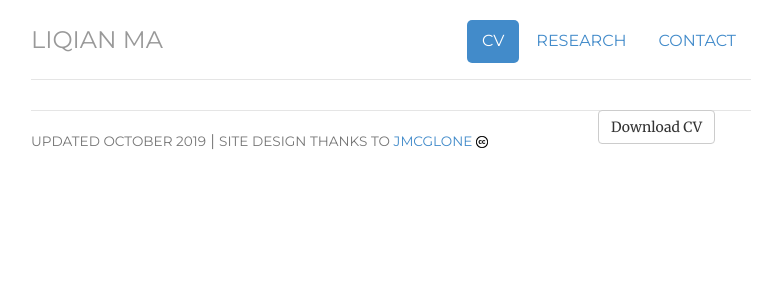
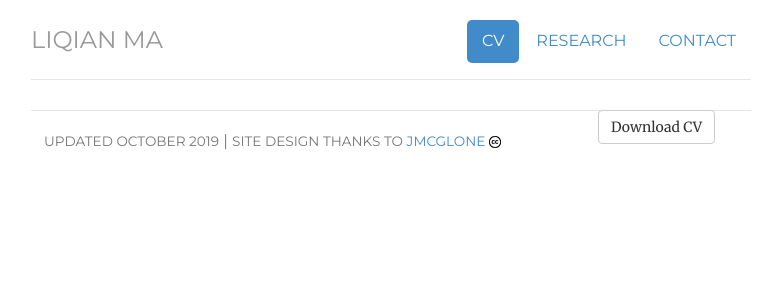
Before and after one commit to liqian-ma/liqian-ma.github.io, a Jekyll site: the page built from cv/index.html, in a window 1280 px wide. Shown: the top 300 px of the page, without its empty margins (249-1012 px from the left). Built offline with Jekyll 4.4.1, drawn with Linux system fonts in a browser that asks for light colours.

Commit message:
Update footer.html

```diff
--- a/_includes/footer.html
+++ b/_includes/footer.html
@@ -1,7 +1,7 @@
 <div class="footer">
 	<div class="row">
 	<div class="col-sm-8">
-	<p><class="pull-right"><small>updated October 2019</small>	|
+	<p class="pull-right"><small>updated October 2019</small>	|
 	<small>Site design thanks to <a href="https://github.com/jmcglone/jmcglone.github.io" target="_blank">jmcglone</a> <a href="http://creativecommons.org/licenses/by/3.0/deed.en_US" target="_blank"><img  class="img" alt="Creative Commons Attribution 3.0 Unported" src="http://liqian-ma.github.io/files/cc.png" width="12" height="12""></a></small></p>
 	</div>
 </div> <!-- /footer -->
```
